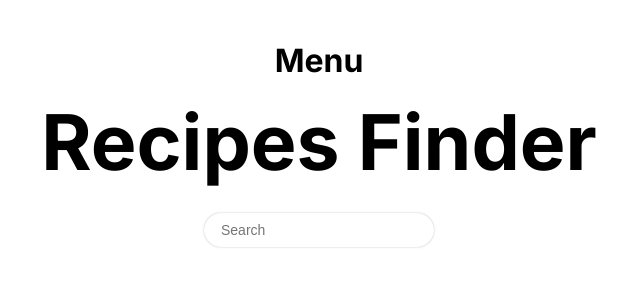
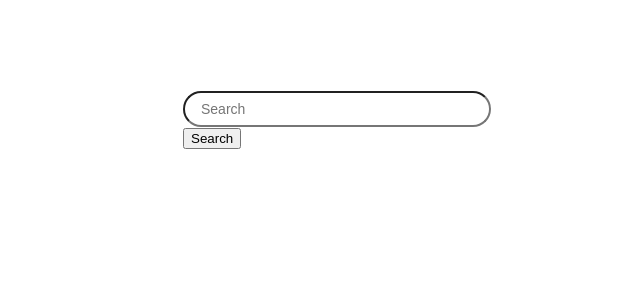
Before and after one commit to lucasl1m/recipe, a React (Create React App) app: page / in a window 1280 px wide. Shown: the top 300 px of the page, without its empty margins (321-961 px from the left). Built offline with nearby package versions, Linux system fonts and the light colour scheme.

Commit message:
Revert "Updated styles and Create component Header and Menu"
This reverts commit fb33ca4698f50d25239cc369054e8bdde224446b.

```diff
--- a/src/App.js
+++ b/src/App.js
@@ -1,8 +1,7 @@
 import React, { useState, useEffect } from "react";
-import { Input } from "./components/Input";
-import { Menu } from "./components/Menu";
+import { Form } from "./components/Form";
 import { RecipeCard } from "./components/RecipeCard";
-import { Container, Header, RecipesWrapper, Title } from "./style";
+import { Container, RecipesWrapper } from "./style";
 
 function App() {
   const [query, setQuery] = useState("");
@@ -17,15 +16,15 @@ function App() {
     if (query.length > 0) {
       fetch(API_URI).then((response) =>
         response.json().then((data) => {
-          setRecipes(data.hits);
-          console.log(data);
-        })
-      );
+        setRecipes(data.hits)
+        console.log(data)
+        }))
     }
   }, [query]);
 
   const handleChange = (event) => {
     setSearchQueryTemp(event.target.value);
+    console.log(searchQueryTemp);
   };
 
   const submitForm = (event) => {
@@ -35,27 +34,17 @@ function App() {
 
   return (
     <Container>
-      <Header>
-        <Menu />
-        <Title>Recipes Finder</Title>
-        <form onSubmit={submitForm}>
-          <Input
-            type="text"
-            name="searchQueryTemp"
-            placeholder="Search"
-            onChange={handleChange}
-          />
-        </form>
-      </Header>
+
+      <Form onSubmit={submitForm} onChange={handleChange}/>
 
       <RecipesWrapper>
         {recipes.map((recipe, index) => (
           <RecipeCard
-            key={index}
-            title={recipe.recipe.label}
-            calories={recipe.recipe.calories}
-            image={recipe.recipe.image}
-            ingredients={recipe.recipe.ingredients}
+          key={index}
+          title={recipe.recipe.label}
+          calories={recipe.recipe.calories}
+          image={recipe.recipe.image}
+          ingredients={recipe.recipe.ingredients}
           />
         ))}
       </RecipesWrapper>
--- /dev/null
+++ b/src/components/Form/index.jsx
@@ -0,0 +1,19 @@
+import React from "react";
+import { Input } from "../Input";
+import { Container } from "./style";
+
+export function Form({ onSubmit, onChange }) {
+  return (
+    <Container>
+      <form onSubmit={onSubmit}>
+        <Input
+          type="text"
+          name="searchQueryTemp"
+          placeholder="Search"
+          onChange={onChange}
+        />
+        <button>Search</button>
+      </form>
+    </Container>
+  );
+}
--- /dev/null
+++ b/src/components/Form/style.js
@@ -0,0 +1,10 @@
+import styled from "styled-components";
+
+export const Container = styled.form`
+    display: flex;
+    align-items: center;
+    justify-content: center;
+    widht: 100%;
+    height: 30vh
+
+`
--- a/src/components/Input/style.js
+++ b/src/components/Input/style.js
@@ -1,19 +1,12 @@
 import styled from "styled-components";
 
 export const Container = styled.div`
-    width: auto;
+    width: 272px;
 
     & > input{
-        width: 196px;
+        width: 272px;
         border-radius: 50px;
         padding: 8px 16px;
-        font-size: 0.875rem;
-        border: 1px solid #FEFEFE;
-        box-shadow: 0 0 2px 0 #00000040;
-
-        & ::focus {
-            border: none;
-            box-shadow: none;
-        }
+        font-size: 0.875rem
     }
 `
--- a/src/components/Menu/index.jsx
+++ /dev/null
@@ -1,10 +0,0 @@
-import React from 'react'
-import { Container } from './style'
-
-export function Menu(){
-    return(
-        <Container>
-            <h1>Menu</h1>
-        </Container>
-    )
-}
--- a/src/components/Menu/style.js
+++ /dev/null
@@ -1,9 +0,0 @@
-import styled from "styled-components"
-
-export const Container = styled.div`
-    display: flex;
-    justify-content: center;
-    align-items: center;
-    width: 100%;
-    height: 72px;
-`
--- a/src/components/RecipeCard/index.jsx
+++ b/src/components/RecipeCard/index.jsx
@@ -5,6 +5,7 @@ import {
   ImageWrapper,
   Ingredient,
   IngredientsContent,
+  IngredientsWrapper,
   Label,
   RecipeName,
 } from "./styles";
@@ -12,9 +13,9 @@ import {
 export function RecipeCard({ title, calories, image, ingredients }) {
   return (
     <Container>
+      <RecipeName>{title}</RecipeName>
 
       <ImageWrapper>
-        <RecipeName>{title}</RecipeName>
         <img src={image} alt="" />
       </ImageWrapper>
 
@@ -25,11 +26,13 @@ export function RecipeCard({ title, calories, image, ingredients }) {
 
       <IngredientsContent>
         <Label>Ingredients</Label>
+        <IngredientsWrapper>
           {ingredients.map((ingridient, index) => (
             <Ingredient key={index}>
               {ingridient.text}
             </Ingredient>
           ))}
+        </IngredientsWrapper>
       </IngredientsContent>
     </Container>
   );
--- a/src/components/RecipeCard/styles.js
+++ b/src/components/RecipeCard/styles.js
@@ -2,7 +2,7 @@ import styled from "styled-components";
 
 export const Container = styled.div`
     display: flex;
-    width: 240px;
+    width: 272px;
     flex-direction: column;
     box-shadow: 0px 4px 16px 0px rgba(92, 92, 92, 0.15);
     border-radius: 16px;
@@ -10,24 +10,13 @@ export const Container = styled.div`
     height: 100%;
 `
 
-export const RecipeName = styled.h2`
-    display: flex;
-    align-items: center;
-    justify-content: center;
-    position: absolute;
-    width: 240px;
-    height: 240px;
-    color: #ffff;
-    margin: 0;
-    border-radius: 16px;
-    background-color: rgba(0,0,0,0.4);
-    font-size: 1.25rem;
+export const RecipeName = styled.h1`
+    font-size: 1.5rem;
     text-align: center;
-    letter-spacing: 120%;
+    letter-spacing: 150%;
 `
 
 export const Label = styled.label`
-    color: #242424;
     font-size: 1rem;
     font-weight: 700;
 `
@@ -36,21 +25,21 @@ export const CaloriesWrapper = styled.div`
     display: flex;
     flex-direction: column;
     grid-gap: 4px;
-    margin-top: 8px;
 `
 
 export const ImageWrapper = styled.div`
     & > img {
         width: 100%;
-        border-radius: 16px
+        border-radius: 8px
     }
 `
 
 export const IngredientsContent= styled.div`
-    margin-top: 8px;
+`
+
+export const IngredientsWrapper = styled.div`
 `
 
 export const Ingredient = styled.p`
-    color: #242424;
     font-size: 0.875rem;
 `
--- a/src/style.js
+++ b/src/style.js
@@ -3,31 +3,9 @@ import styled from "styled-components";
 export const Container = styled.div`
     display: grid;
     flex-direction: column;
-    justify-content: center;
     width: auto;
     overflow: auto;
-    margin: 24px 32px;
-
-    & > form {
-        display: flex;
-        margin-top: 24px;
-
-        & > button {
-            display: flex;
-            border: none;
-            border-radius: center;
-            height: 40px;
-
-        }
-    }
-`
-
-export const Header = styled.div`
-    display: flex;
-    flex-direction: column;
-    align-items: center;
-    width: 100%;
-    height: 40vh;
+    margin: 0px 24px;
 `
 
 export const RecipesWrapper = styled.div`
@@ -39,9 +17,3 @@ export const RecipesWrapper = styled.div`
     flex-wrap: wrap;
     grid-gap: 32px;
 `
-
-export const Title = styled.h1`
-    font-size: 6vw;
-    text-align: center;
-    margin: 0px 0px 24px 0px;
-`
```
